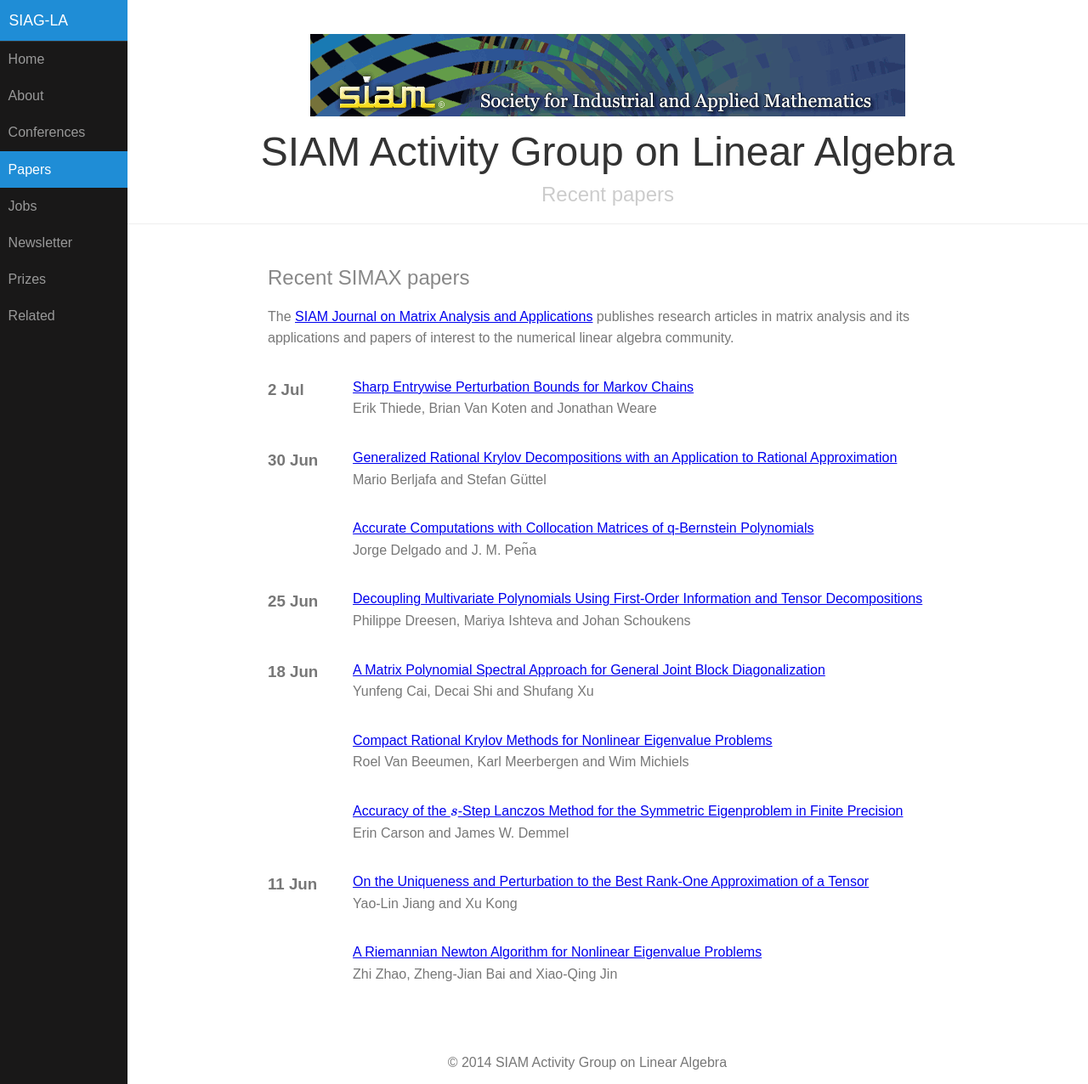
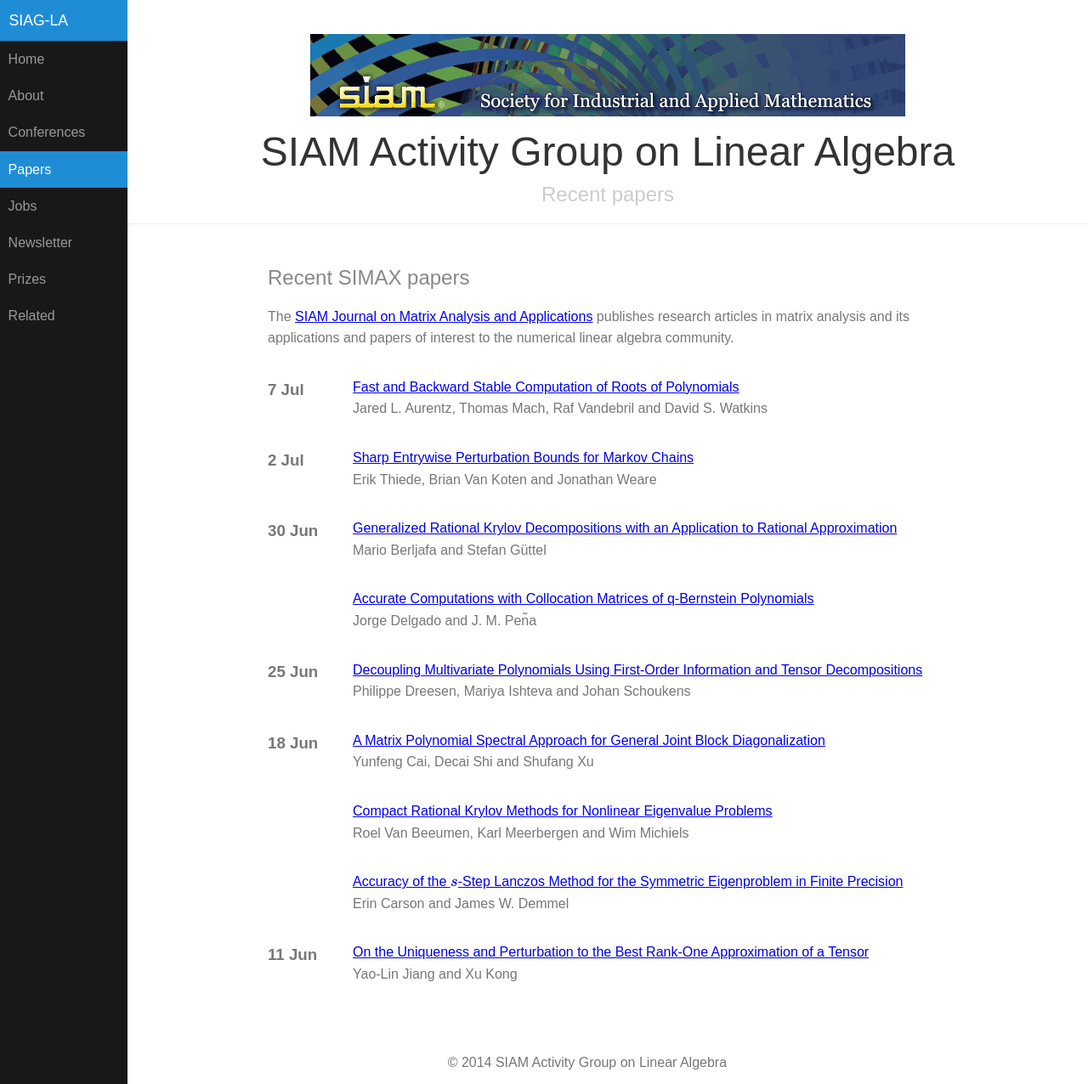
Before and after one commit to dbindel/siagla, a Jekyll site: the page built from simax.html, in a window 1280 px wide and 1276 px high. Shown: the whole window at 85% size. Built offline with Jekyll 4.4.1, drawn with Linux system fonts in a browser that asks for light colours; formulas are drawn with MathJax 3.

Commit message:
Automated updates to simax.yml

```diff
--- a/_data/simax.yml
+++ b/_data/simax.yml
@@ -1026,3 +1026,11 @@
   pp_start: '917'
   title: Sharp Entrywise Perturbation Bounds for Markov Chains
   volume: '36'
+- authors: Jared L. Aurentz, Thomas Mach, Raf Vandebril and David S. Watkins
+  date: '2015-07-07T07:00:00Z'
+  doi: doi:10.1137/140983434
+  link: http://epubs.siam.org/doi/abs/10.1137/140983434?ai=s7&mi=3ezuvv&af=R
+  pp_end: '973'
+  pp_start: '942'
+  title: Fast and Backward Stable Computation of Roots of Polynomials
+  volume: '36'
```
